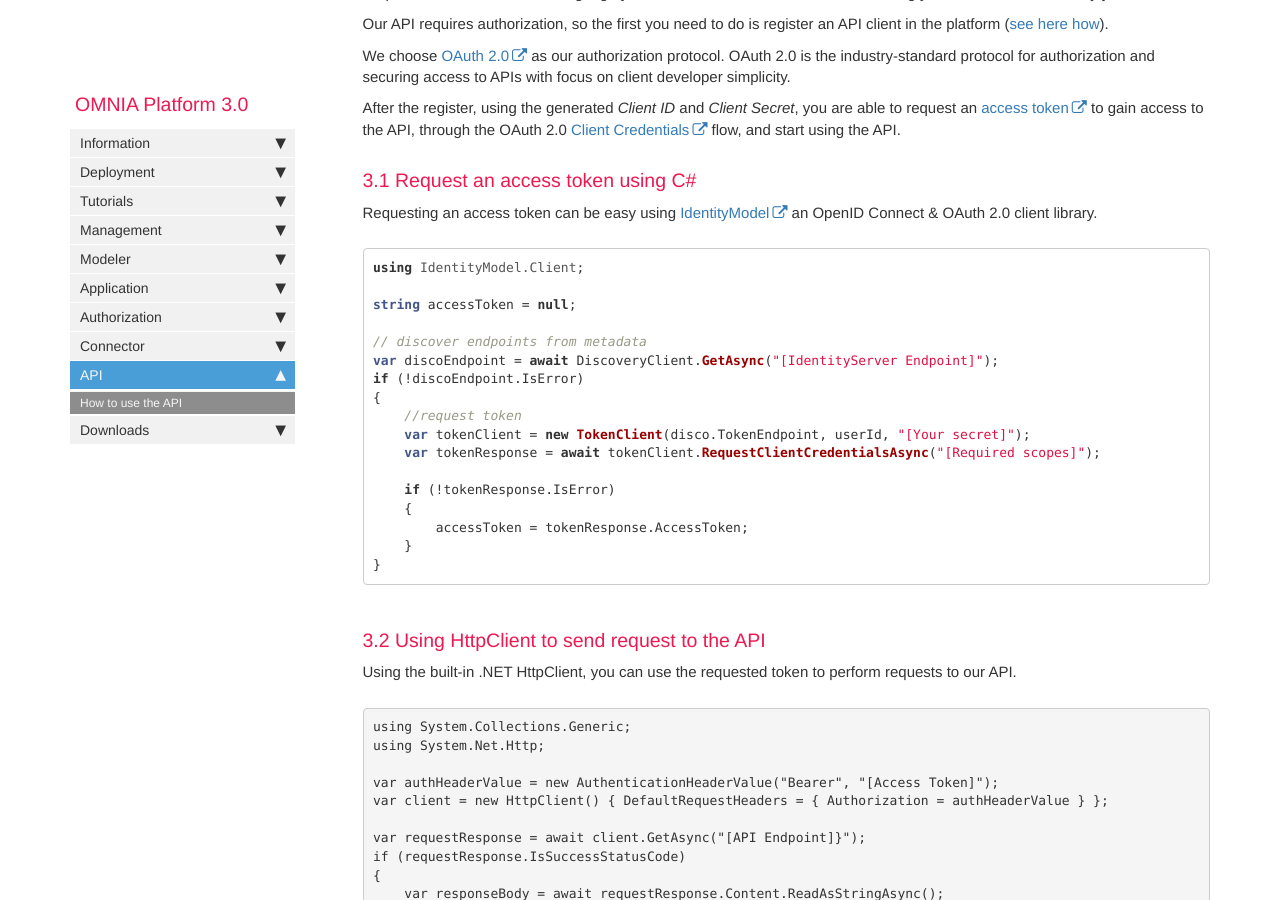
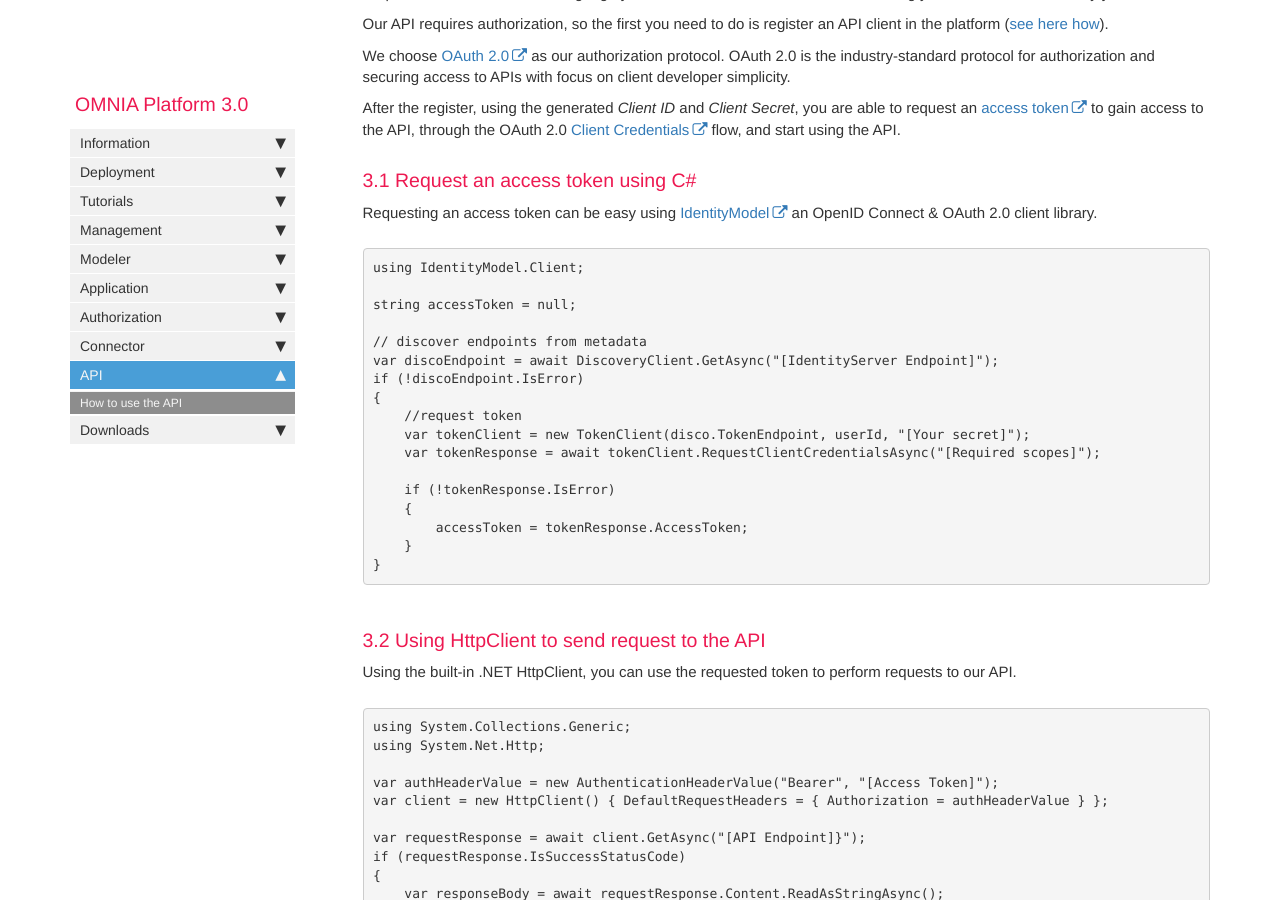
Before and after one commit to daniel8lopes/omnia3, a Jekyll site: the page built from docs/pages/omnia3/API/omnia3_api_swagger.md, in a window 1280 px wide and 900 px high, scrolled down 1109 px. Built offline with Jekyll 4.4.1, drawn with Linux system fonts in a browser that asks for light colours; nearby versions of some CDN libraries; comment, search, counter and statistics services are not loaded.

Commit message:
Update omnia3_api_swagger.md

````diff
--- a/docs/pages/omnia3/API/omnia3_api_swagger.md
+++ b/docs/pages/omnia3/API/omnia3_api_swagger.md
@@ -36,11 +36,11 @@ We choose [OAuth 2.0](https://www.oauth.com/) as our authorization protocol. OAu
 
 After the register, using the generated _Client ID_ and _Client Secret_, you are able to request an [access token](https://www.oauth.com/oauth2-servers/access-tokens/) to gain access to the API, through the OAuth 2.0 [Client Credentials](https://tools.ietf.org/html/rfc6749#section-1.3.4) flow, and start using the API.
 
-### 3.1 Request an access token using C#
+### 3.1 Request an access token using C\#
 
 Requesting an access token can be easy using [IdentityModel](https://www.nuget.org/packages/identitymodel/) an OpenID Connect & OAuth 2.0 client library.
 
-```c#
+```C#
 using IdentityModel.Client;
 
 string accessToken = null;
````
